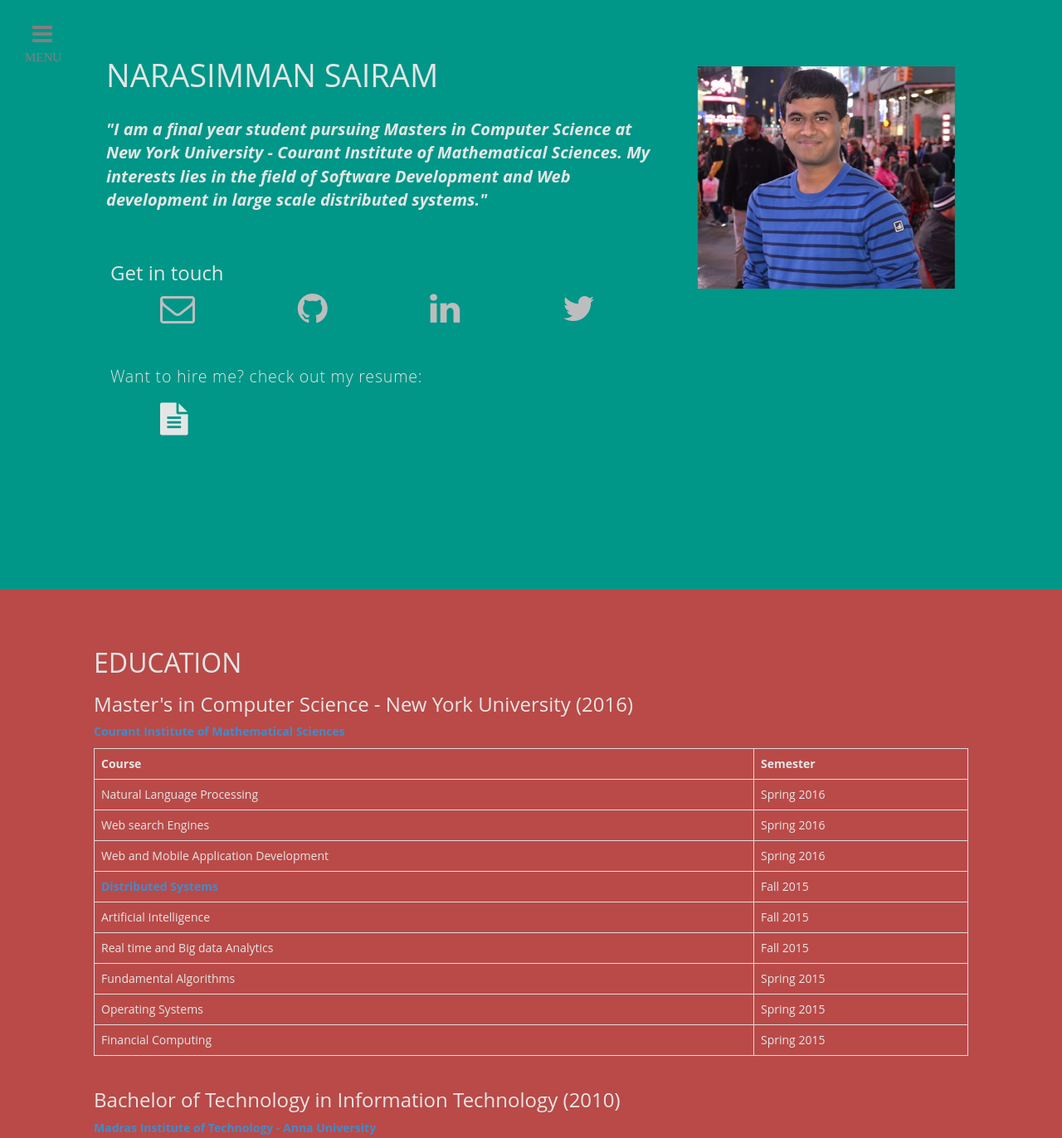
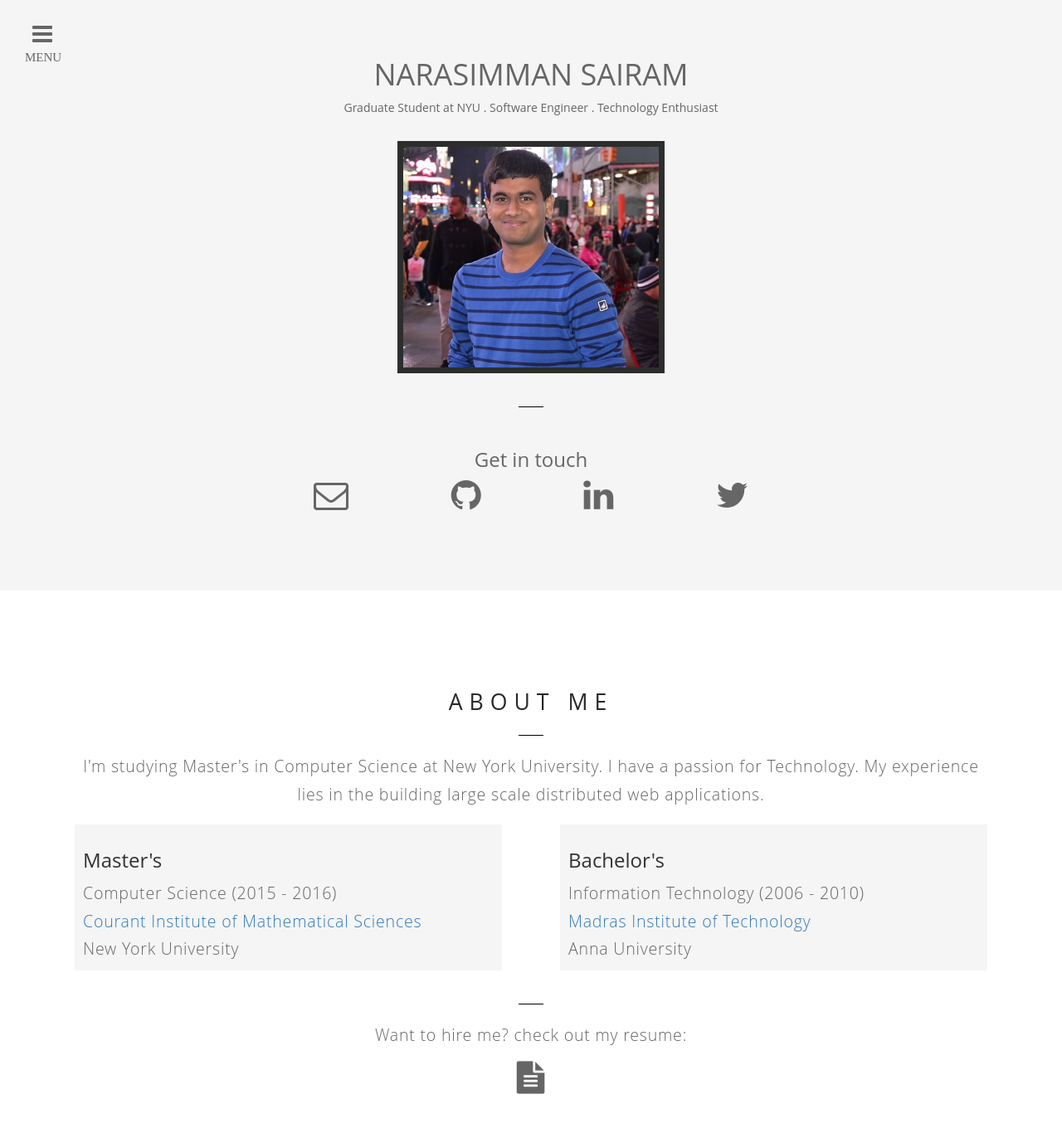
Before and after one commit to Narasimman/Portfolio, a plain HTML site: page index.html in a window 1280 px wide. Shown: the top 1372 px of the page at 83% size. Drawn offline with nearby package versions, Linux system fonts and the light colour scheme.

Commit message:
tweaking sections

```diff
--- a/css/style.css
+++ b/css/style.css
@@ -12,15 +12,6 @@ body, section, h1, h2, h3, h4, h5, h6 { font-family: 'Open Sans', Arial, Helveti
 
 a { -webkit-transition: all .3s ease-in-out; transition: all .3s ease-in-out; }
 a:hover, a:focus { text-decoration: none; }
-
-body {
-	background-color: #2f2f2f;
-    color: #e4e6e5;
-	font-family: "Titillium Web", sans-serif;
-	font-weight: normal;
-	overflow-x: hidden;
-	-webkit-font-smoothing: antialiased !important;
-}
 
 .navbar {
 	background-color: rgba( 0, 0, 0, .5 );
@@ -42,26 +33,68 @@ body {
 	outline: none;
 }
 
-#aboutme {
-	font-weight: bold;
-	font-style: italic;
-	font-size: 20px;
-	padding: 20px 0;
+.home-icon {
+	text-align: center;
+	font-size: 3em;
+	font-weight: 300;
 }
 
-.headshot {
-	padding: 30px 0;
+.center {
+    text-align: center;
 }
 
-.social {
-	padding: 30px 0;
+.dash {
+    height: 1px;
+    width: 30px;
+    background: black;
+    margin: 20px auto;
 }
 
-a {
-	text-decoration: none;
-	/*font-size: 20px;
-	*/font-weight: bold;
+#introduction {
+	font-family: 'Open Sans', sans-serif;
+    background: whitesmoke;
+	padding-top: 50px;
+	color: #666;
+	padding-bottom: 40px;
 }
+
+
+#introduction img {
+    max-width: 40em;
+    max-height: 20em;
+    border: .50em solid #2d2d2d;
+    margin: 20px 0;
+}
+
+
+#aboutme {
+    padding: 100px 0 140px;
+}
+
+#aboutme h1 {
+    font-size: 1.9em;
+    color: #282828;
+    text-transform: uppercase;
+    letter-spacing: 8px;
+    margin-top: 20px;
+    margin-bottom: 25px;
+}
+
+#aboutme p {
+    color: #666666;
+    margin: 0 auto;
+    font-size: 1.4em;
+    letter-spacing: 0.04em;
+    line-height: 1.7em;
+    font-weight: 300;
+}
+
+#aboutme .box {
+	background: whitesmoke;
+	margin: 20px;
+	padding: 10px;
+}
+
 
 /* This is for the menu button */
 
@@ -71,7 +104,7 @@ a {
     display: inline-block;
     text-align: center;
     position: fixed;
-    color: gray;
+    color: #666;
     font-size: 2.0em;
     font-weight: lighter;
     margin-top: 0.8em;
@@ -81,11 +114,6 @@ a {
 }
 
 /* Size of the menu button */
-
-.navigation #navicon:before {
-    /*font-size: 0.8em;*/
-}
-
 .navigation #navicon:after {
     content: 'CLOSE';
     display: block;
@@ -132,7 +160,7 @@ a {
 .pushy ul {
     list-style: none;
     margin-bottom: 0;
-    margin: 3.4em 0.5em 2.3em 2em;
+    margin: 3.4em 0.5em 2.3em 1em;
 }
 
 .pushy ul li {
@@ -167,7 +195,6 @@ a {
 
 
 /* Menu Movement */
-
 .pushy-left {
     -webkit-transform: translate3d(-230px, 0, 0);
     -moz-transform: translate3d(-230px, 0, 0);
@@ -273,26 +300,18 @@ a {
     }
 }
 
-
-
 .social {
 	padding: 10px 20px;
 }
 
-#slide-1 {
-	background-color: #009688;
-    color: #e4e6e5;
-	padding-top: 50px;
-	padding-bottom: 140px;
-}
 
-#slide-2 {
+#education {
     background-color: #b94a48;
     color: #e4e6e5;
     padding: 50px 0;
 }
 
-#slide-3 {
+#work {
 	background-color: #34495e;
     color: #e4e6e5;
 	padding: 50px;
@@ -375,7 +394,7 @@ a {
 /* color of the icons before hover state */
 
 .social ul li a {
-    color: #bdbdbd;
+    color: #666;
 }
 
 .social ul li a i {
@@ -415,7 +434,7 @@ a {
 }
 
 .resume a {
-    color: #e4e6e5;
+    color: #666;
     padding-bottom: 2px;
     border-bottom: none;
     font-size: 2.0em;
@@ -430,11 +449,10 @@ a {
 }
 
 .social  p{
-	font-family: 'Open Sans', Arial, Helvetica Neue, sans-serif;
-    color: #e4e6e5;
-    margin: 0 auto;
+	color: #666;
     font-size: 1.4em;
     letter-spacing: 0.04em;
     line-height: 1.7em;
     font-weight: 300;
+    padding: 20px 10px;
 }
--- a/index.html
+++ b/index.html
@@ -8,13 +8,12 @@
 
 
 	<link rel="stylesheet" href="https://cdnjs.cloudflare.com/ajax/libs/animate.css/3.5.1/animate.min.css">
-	<link rel="stylesheet" href="css/bootstrap.min.css">
+	<link rel="stylesheet" href="https://maxcdn.bootstrapcdn.com/bootstrap/3.3.6/css/bootstrap.min.css">
 	<link rel="stylesheet" href="css/font-awesome.min.css">
 	<!-- Pushy CSS -->
 	<link rel="stylesheet" href="css/pushy.css">
 
 	<link rel="stylesheet" href="css/style.css">
-	<link href='http://fonts.googleapis.com/css?family=Titillium+Web:400,600,300,200&subset=latin,latin-ext' rel='stylesheet' type='text/css'>
 </head>
 <body>
 
@@ -23,9 +22,9 @@
 		<a id="navicon" class="animated fadeInLeft closed menu-btn"></a>
 		<div class="nav pushy pushy-left">
 			<ul>
-                <li data-slide="1"  class="pushy-link"><a id="menu-link-1" href="#slide-1">HOME</a></li>
-				<li data-slide="2"  class="pushy-link"><a id="menu-link-2" href="#slide-2">EDUCATION</a></li>
-				<li data-slide="3"  class="pushy-link"><a id="menu-link-3" href="#slide-3"><i class="fa fa-suitcase"></i>My Work</span></a></li>
+			<li data-slide="1"  class="pushy-link"><a id="menu-link-1" href="#aboutme"><i class="fa fa-terminal"></i>About Me</a></li>
+			<li data-slide="2"  class="pushy-link"><a id="menu-link-2" href="#education"><i class="fa fa-graduation-cap"></i>Education</a></li>
+			<li data-slide="3"  class="pushy-link"><a id="menu-link-3" href="#work"><i class="fa fa-suitcase"></i>My Work</span></a></li>
 			</ul>
 		</div>
 	</section>
@@ -33,38 +32,18 @@
 	<!-- Site Overlay -->
 	<div class="site-overlay"></div>
 
-	<section class="slide story" id="slide-1" data-slide="1">
+	<section class="slide story" id="introduction" data-slide="1">
 		<div class="container">
 			<div class="row">
-	  			<div class="col-8">
+				<div class="col-md-12 center">
+
 					<h1 class="animated fadeInUp">NARASIMMAN SAIRAM</h1>
 
-		  		  	<p id="aboutme" class="animated fadeInUp">"I am a final year student pursuing Masters in Computer Science at New York University - Courant Institute of Mathematical Sciences. My interests lies in the field of Software Development and Web development in large scale distributed systems."</p>
+					<p id="about-me" class="animated fadeInUp">Graduate Student at NYU . Software Engineer . Technology Enthusiast</p>
 
-	    		</div>
-  				<div class="col-4">
-
-  					<div class="flip-container" ontouchstart="this.classList.toggle('hover');">
-						<div class="flipper">
-							<div class="front">
-								<img class="headshot" align="right" src="images/headshot.jpg" width="310" alt=""/>
-							</div>
-							<div class="back">
-								<div class="flip-info">
-				  					<p> Master of Science </p>
-							    	<p> Department of Computer Science </p>
-							    	<p> Graduate School of Arts &amp; Sciences </p>
-							    	<p> New York University, NY </p>
-							    	<p> narasimman.sairam@nyu.edu </p>
-				  				</div>
-							</div>
-						</div>
-					</div>
-  				</div>
-  			</div>
-  			<div class="row">
-  				<div class="col-12 social">
-
+					<img src="images/headshot.jpg"/>
+					<div class="dash animated fadeIn"></div>
+					<div class="social">
 						<h3>Get in touch</h3>
 						<ul>
 							<li class="email">
@@ -94,30 +73,57 @@
 								</a>
 							</li>
 						</ul>
+					</div>
+				</div>
+			</div>
+		</div> <!-- Container -->
+	</section>
 
+	<section class="slide story" id="aboutme" data-slide="2">
+		<div class="container">
+			<div class="col-md-12 center">
+				<h1>ABOUT ME</h1>
+				<div class="dash animated fadeIn"></div>
+				<p>I'm studying Master's in Computer Science at New York University. I have a passion for Technology. My experience lies in the building large scale distributed web applications.</p>
+			</div>
+			<div class="row">
+				<div class="col-md-6">
+					<div class="box">
+						<h3 class="animated fadeInUp"> Master's </h3>
+						<p> Computer Science (2015 - 2016) </p>
+						<p class="animated fadeInUp"> <a href="https://cs.nyu.edu/"> Courant Institute of Mathematical Sciences</a></p>
+						<p>New York University</p>
+					</div>
+				</div>
+				<div class="col-md-6">
+					<div class="box">
+						<h3> Bachelor's </h3>
+						<p> Information Technology (2006 - 2010)</p>
+						<p><a href="http://mitindia.edu/">Madras Institute of Technology</a></p>
+						<p>Anna University</p>
+					</div>
+				</div>
+			</div>
+			<div class="col-md-12 center">
+				<div class="dash animated fadeIn"></div>
 				<p class="resume concealed visible animated fadeInUp">
 					Want to hire me? check out my resume:
 					<br>
 					<a href="narasimmansairam.pdf" target="_blank" class="fa fa-file-text"></a>
 				</p>
 
-
-		            </a>
-
-  				</div> <!-- Social -->
-
+			</div> <!-- col -->
 		</div>
-		</div> <!-- Container -->
 	</section>
 
 
-	<section class="slide story" id="slide-2" data-slide="2">
+	<section class="slide story" id="education" data-slide="3">
 		<div class="container">
 			<div class="row">
 				<h2 class="animated fadeInUp">EDUCATION</h2>
 
-				<h3 class="animated fadeInUp"> Master's in Computer Science - New York University (2016) </h3>
-				<p class="animated fadeInUp"> <a href="https://cs.nyu.edu/"> Courant Institute of Mathematical Sciences </a></p>
+				<h3 class="animated fadeInUp"> Master's in Computer Science </h3>
+				<p class="animated fadeInUp"> <a href="https://cs.nyu.edu/"> Courant Institute of Mathematical Sciences - New York University (2016)</a></p>
 
 				<div class="table-responsive">
 					<table class="table table-bordered">
@@ -148,7 +154,7 @@
 		</div> <!-- Container -->
 	</section>
 
-	<section class="slide story" id="slide-3" data-slide="3">
+	<section class="slide story" id="work" data-slide="4">
 		<div class="container">
 			<div class="row title-row">
 				<section id="main_content">
```
Lines whose indentation alone changed are shown as unchanged.
